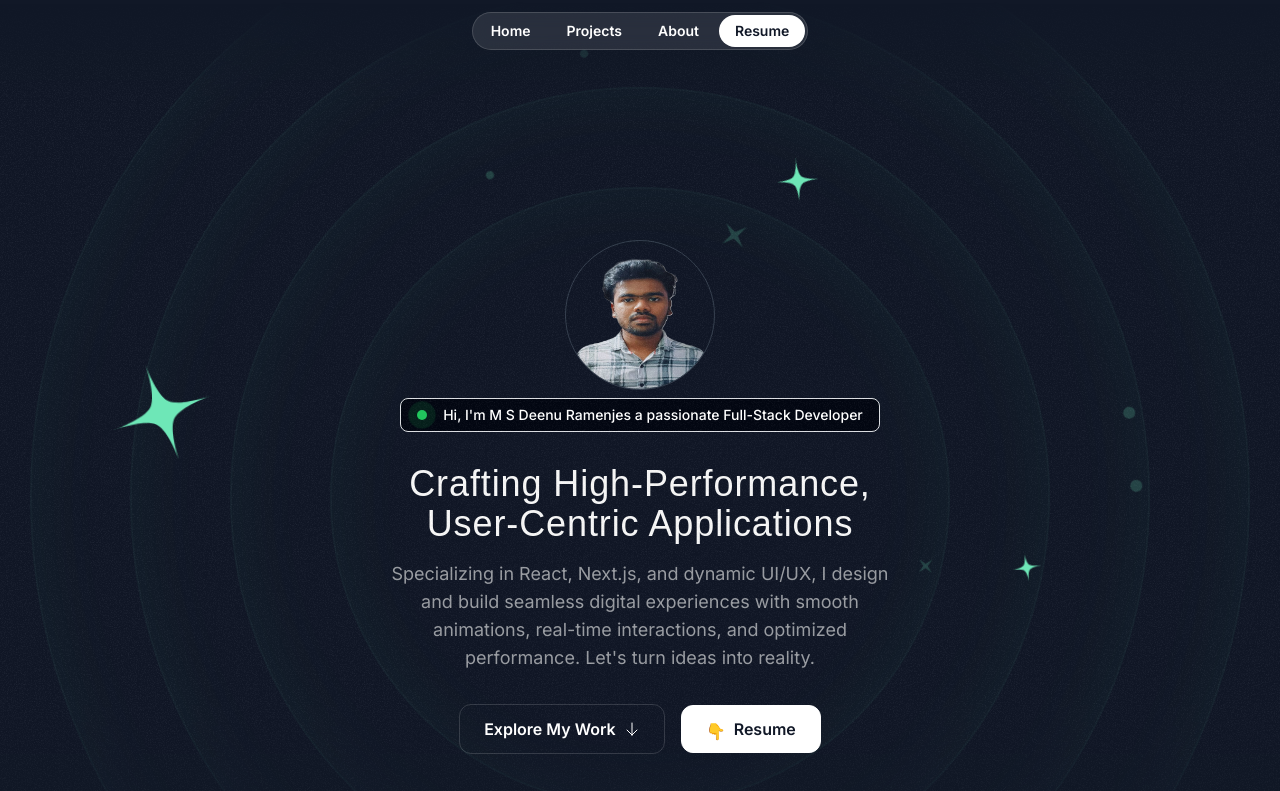
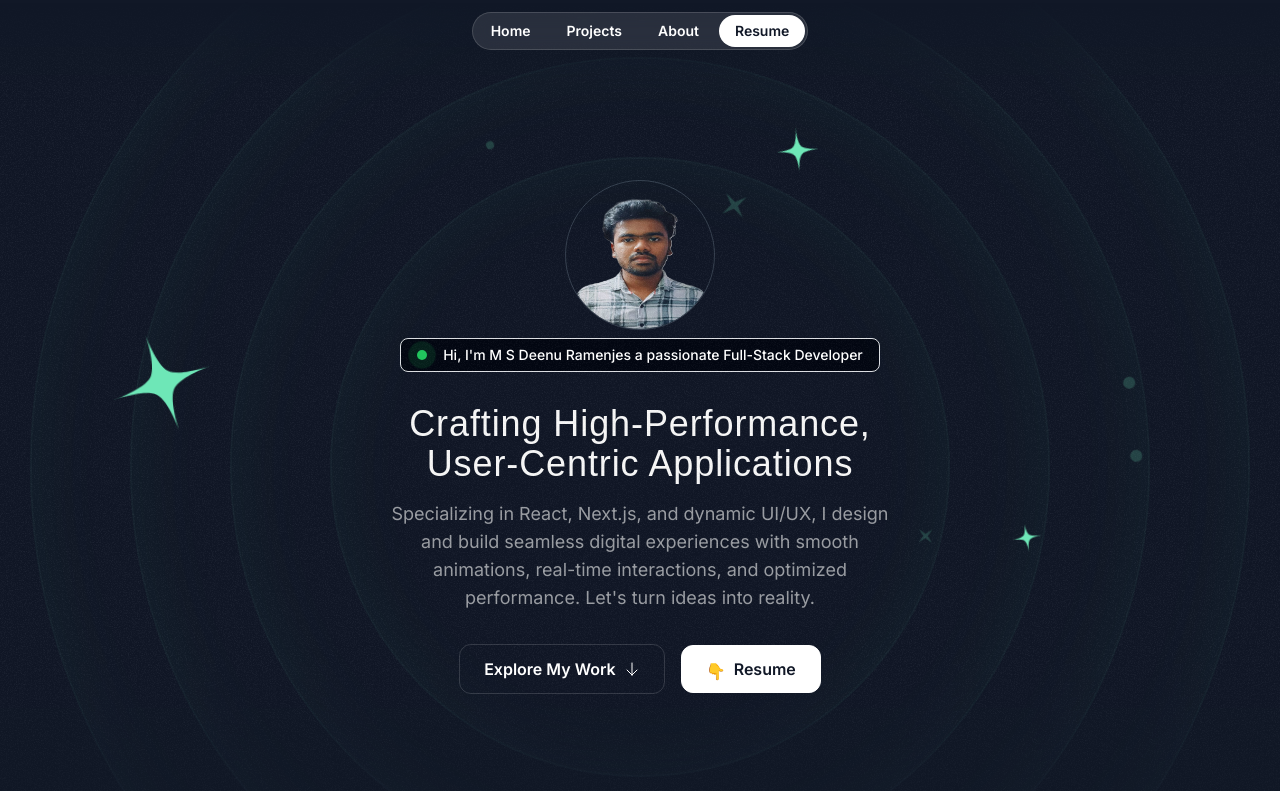
Before and after one commit to DeenuRamenjes/Deenu_Ramenjes-Portfolioi_with_Animations, a Next.js app: page / in a window 1280 px wide. Shown: the top 791 px of the page. Built offline with nearby package versions, Linux system fonts and the light colour scheme; a web font is replaced by a local one.

Commit message:
main change

```diff
--- a/src/components/RevealOnScroll.tsx
+++ b/src/components/RevealOnScroll.tsx
@@ -1,29 +1,66 @@
 "use client"
 
 import React, { useEffect, useRef } from 'react'
+import { motion } from 'framer-motion'
 
-const RevealOnScroll = ({children}:{children:React.ReactNode}) => {
+type RevealDirection = 'left' | 'right' | 'up' | 'down' | 'none'
+
+interface RevealOnScrollProps {
+    children: React.ReactNode;
+    direction?: RevealDirection;
+    delay?: number;
+    duration?: number;
+    className?: string;
+}
+
+const RevealOnScroll = ({
+    children,
+    direction = 'none',
+    delay = 0,
+    duration = 0.5,
+    className = ''
+}: RevealOnScrollProps) => {
     const ref = useRef<HTMLDivElement>(null)
 
-    useEffect(() => {
-        const element = ref.current
-        if (!element) return
+    // Define initial and animate states based on direction
+    const getVariants = () => {
+        const distance = 50;
 
-        const observer = new IntersectionObserver(([entry]) => {
-            if (entry.isIntersecting) {
-                element.classList.add('visible')
+        const initialStates = {
+            left: { x: -distance, opacity: 0 },
+            right: { x: distance, opacity: 0 },
+            up: { y: distance, opacity: 0 },
+            down: { y: -distance, opacity: 0 },
+            none: { opacity: 0 }
+        };
+
+        return {
+            hidden: initialStates[direction],
+            visible: {
+                x: 0,
+                y: 0,
+                opacity: 1,
+                transition: {
+                    duration: duration,
+                    delay: delay,
+                    ease: "easeOut"
+                }
             }
-        }, {
-            threshold: 0.2,
-            rootMargin: "0px 0px -50px 0px"
-        })
+        };
+    };
 
-        observer.observe(element)
-
-        return () => observer.disconnect()
-    }, [])
-
-    return <div ref={ref} className='reveal'>{children}</div>
+    return (
+        <motion.div
+            ref={ref}
+            className={`reveal ${className}`}
+            initial="hidden"
+            whileInView="visible"
+            viewport={{ once: true, amount: 0.2 }}
+            variants={getVariants()}
+        >
+            {children}
+        </motion.div>
+    );
 }
 
 export default RevealOnScroll
--- a/src/components/TechIcon.tsx
+++ b/src/components/TechIcon.tsx
@@ -9,8 +9,8 @@ const TechIcon = ({component}:{component:React.ElementType}) => {
         <Component className='size-10 fill-[url(#tech-icon-gradient)]'/>
         <svg className='size-0 absolute'>
             <linearGradient id='tech-icon-gradient'>
-                <stop offset='0%' stop-color='rgb(110 231 183)'/>
-                <stop offset='100%' stop-color='rgb(56 189 248)'/>
+                <stop offset='0%' stopColor='rgb(110 231 183)'/>
+                <stop offset='100%' stopColor='rgb(56 189 248)'/>
             </linearGradient>
         </svg>
     </>
--- a/src/sections/About.tsx
+++ b/src/sections/About.tsx
@@ -89,7 +89,7 @@ export const AboutSection = () => {
           />
           <div className="mt-20 flex flex-col gap-8">
             <div className=" grid grid-cols-1 gap-8 md:grid md:grid-cols-5 md:gap-8 lg:grid-cols-3 ">
-              <Card className="h-[320px] md:col-span-2 lg:col-span-1">
+              {/* <Card className="h-[320px] md:col-span-2 lg:col-span-1">
                 <Cardheader
                   title="My Reads"
                   discription="Explore the books shaping my perspectives."
@@ -97,8 +97,8 @@ export const AboutSection = () => {
                 <div className="w-40 mx-auto mt-2 md:mt-0">
                   <Image src={BookImage} alt="Book Cover" />
                 </div>
-              </Card>
-              <Card className="h-[320px] flex flex-col md:col-span-3 lg:col-span-2">
+              </Card> */}
+              <Card className="h-[320px] flex flex-col md:col-span-3 lg:col-span-4">
                 <Cardheader
                   title="My Toolbox"
                   discription="Explore the technologies and tools I use to craft exceptional
@@ -147,6 +147,7 @@ export const AboutSection = () => {
                   src={mapImage}
                   alt="Map"
                   className="h-full w-full object-cover object-left-top"
+                  style={{borderRadius: '0.5rem'}}
                 />
                 <div
                   className="absolute top-1/2 left-1/2 -translate-x-1/2 -translate-y-1/2 size-20 rounded-full after:content-[''] after:absolute after:inset-0 after:outline-2
--- a/src/sections/Hero.tsx
+++ b/src/sections/Hero.tsx
@@ -58,11 +58,11 @@ export const HeroSection = () => {
         </HeroOrbit>
       </div>
       <div className="container z-0">
-        <div className="flex flex-col items-center z-10">
+        <div className="flex flex-col items-center z-10" style={{marginTop: '-60px'}}>
           <Image
             src={memojiImage}
             className="size-[150px] border border-gray-700 rounded-full mb-2 "
-            alt="Person with laptop"
+            alt="Deenu Ramenjes M S"
           />
           <div className="bg-gray-950 hover:bg-gray-900 border border-grey-800 px-4 py-1.5 inline-flex items-center gap-4 rounded-lg">
             <div className="bg-green-500 size-2.5 rounded-full relative">
--- a/src/sections/Projects.tsx
+++ b/src/sections/Projects.tsx
@@ -57,7 +57,7 @@ export const ProjectsSection = () => {
   return (
     <RevealOnScroll>
       <section id="projects" className="pb-16 lg:py-24">
-      <div className="container">
+      <div className="container" style={{marginTop: '20px'}}>
         <SectionHeader eyebrow="Real-World Results" title="Featured Projects" description="See how I transformed concepts into engaging digital experiences"/>
         <div className="flex flex-col mt-10 gap-20 md:mt-20">
           {portfolioProjects.map((project,projectIndex) => (
@@ -80,8 +80,8 @@ export const ProjectsSection = () => {
               <h3 className="font-serif text-2xl mt-2 md:text-4xl md:mt-5">{project.title}</h3>
               <hr className="border-t-2 border-white/5 mt-4"/>
               <ul className="flex flex-col gap-4 mt-4 md:gap-4 md:mt-6">
-                {project.results.map((result) => (
-                  <li className="flex gap-2 text-sm text-white/50 md:text-base">
+                {project.results.map((result, resultIndex) => (
+                  <li key={`${project.title}-result-${resultIndex}`} className="flex gap-2 text-sm text-white/50 md:text-base">
                     <CheckIcon className="size-5 md:size-6" />
                     <span>{result.title}</span>
                   </li>
```
Also changed, not shown: src/assets/images/map.png, 1 other file (tests, documents, lock files or other folders).
